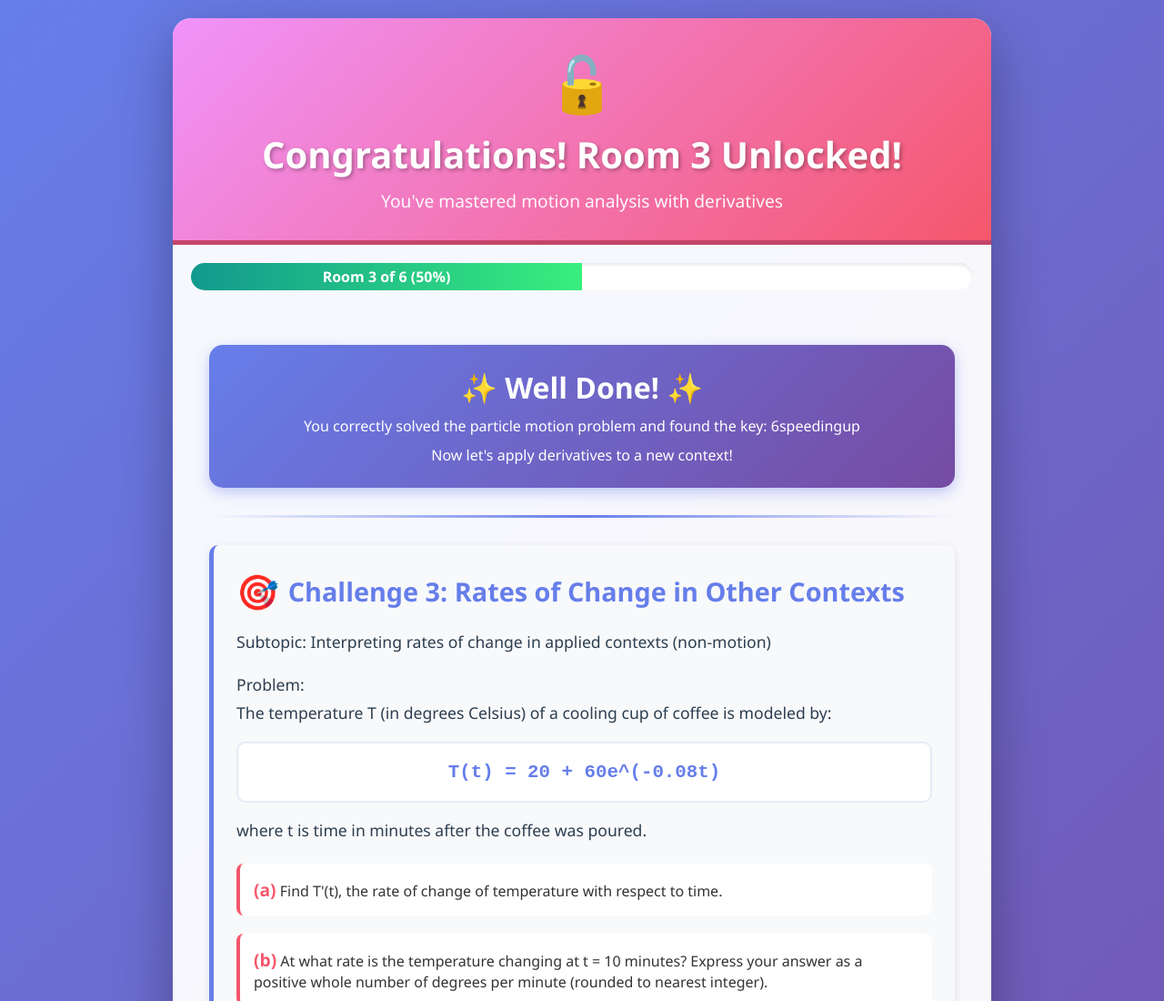
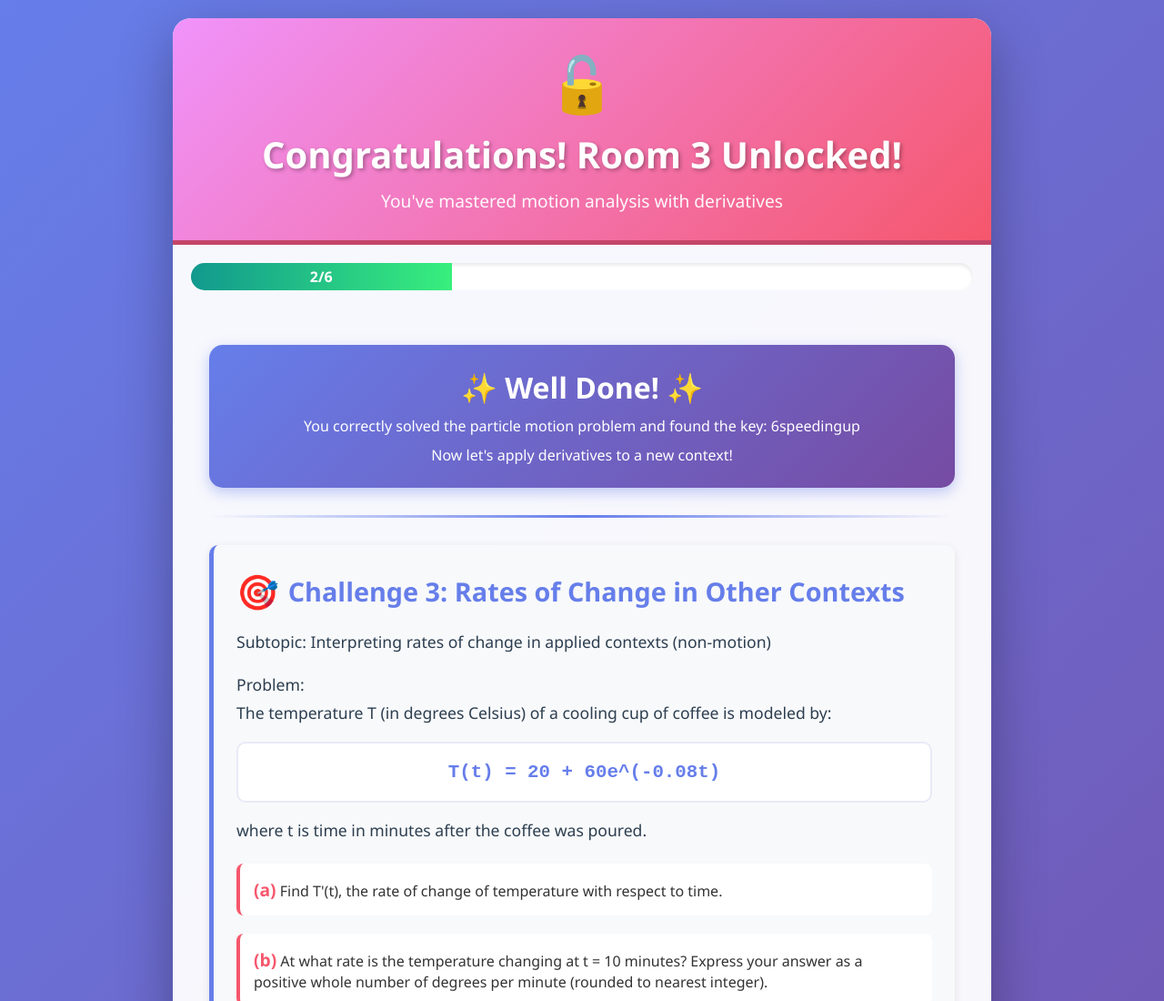
Before and after one commit to nemoyatpeace/ap-calc-unit4-escape, a plain HTML site: page 6speedingup.html in a window 1280 px wide. Shown: the top 1100 px of the page at 91% size. Drawn offline with Linux system fonts and the light colour scheme.

Commit message:
Update progress bar display to 2/6

```diff
--- a/6speedingup.html
+++ b/6speedingup.html
@@ -72,7 +72,7 @@
         .progress-fill {
             height: 100%;
             background: linear-gradient(90deg, #11998e 0%, #38ef7d 100%);
-            width: 50%;
+            width: 33.33%;
             display: flex;
             align-items: center;
             justify-content: center;
@@ -84,7 +84,7 @@
 
         @keyframes fillProgress {
             0% { width: 0%; }
-            100% { width: 50%; }
+            100% { width: 33.33%; }
         }
 
         .content {
@@ -240,7 +240,7 @@
         </div>
 
         <div class="progress-bar">
-            <div class="progress-fill">Room 3 of 6 (50%)</div>
+            <div class="progress-fill">2/6</div>
         </div>
 
         <div class="content">
@@ -282,7 +282,7 @@
                     <li>Part (c): The time as a whole number (e.g., if 11.03 min, round to "11")</li>
                 </ul>
                 <div class="key-format">
-                    Example format: If part (b) = 2 and part (c) = 11, then the key is: "211"<br>
+                    Example format: If part (b) = 2 and part (c) = 11, then the key is: "211"<br/>
                     (Note: This is just an example - these are NOT the correct answers!)
                 </div>
                 <ol>
```
